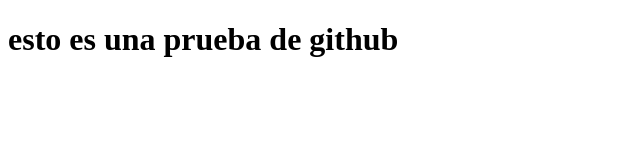
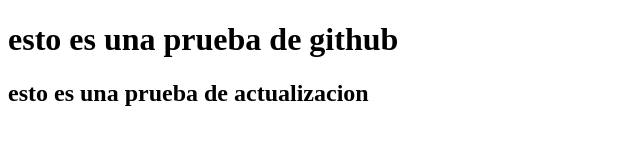
Before and after one commit to Dani-suarez/natillera, a plain HTML site: page index.html in a window 1280 px wide. Shown: the whole page, without its empty margins (0-640 px from the left). Drawn offline with Linux system fonts and the light colour scheme.

Commit message:
prueba de actualizacion

```diff
--- a/index.html
+++ b/index.html
@@ -8,5 +8,6 @@
 </head>
 <body>
     <h1>esto es una prueba de github</h1>
+    <h2>esto es una prueba de actualizacion</h2>
 </body>
 </html>
```
